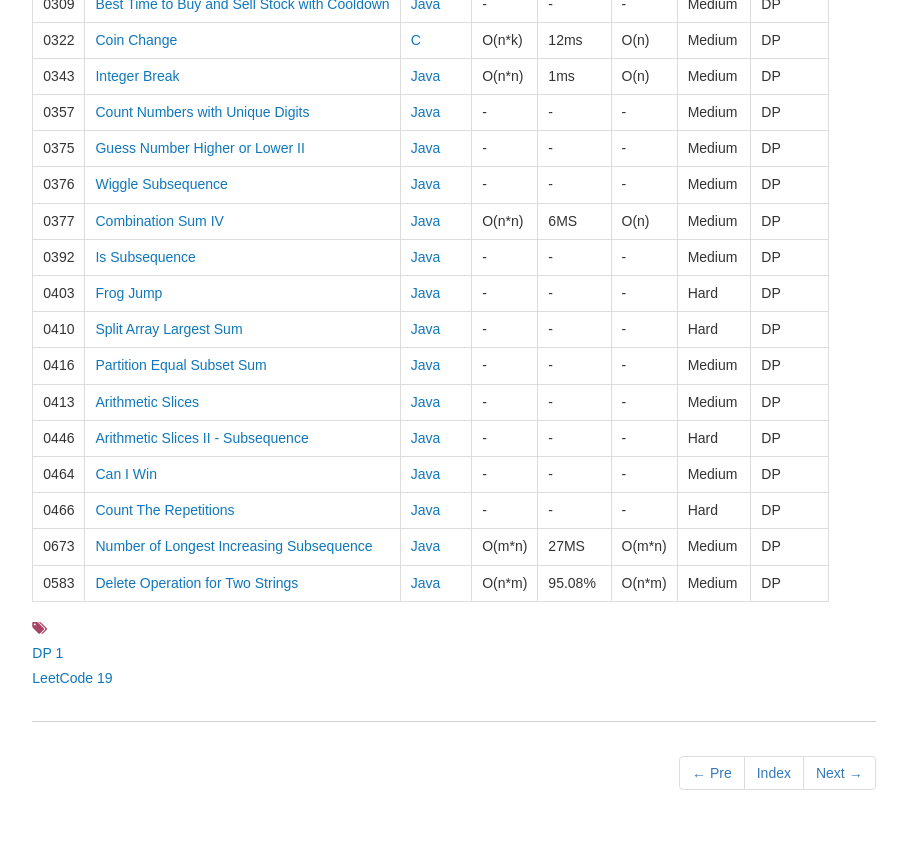
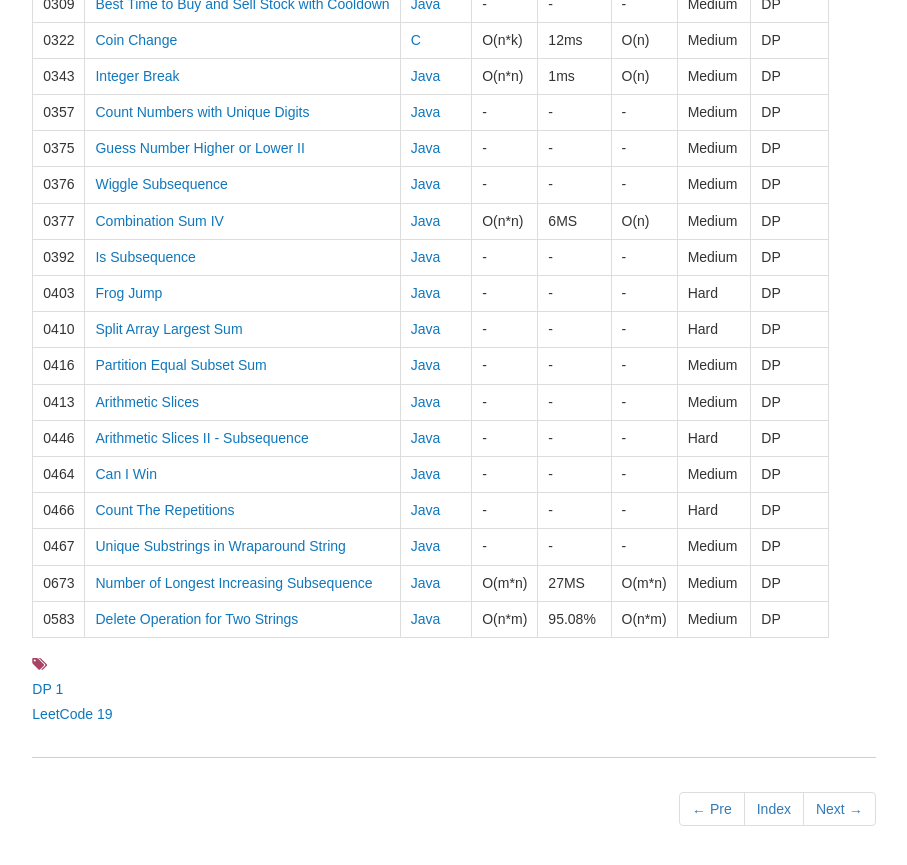
Before and after one commit to dunso/algorithm, a Jekyll site: the page built from docs/_posts/2017-12-03-DP.md, in a window 1280 px wide and 900 px high, scrolled down 928 px. Shown: the top 865 px of the window, without its empty margins (186-1093 px from the left). Built offline with Jekyll 4.4.1, drawn with Linux system fonts in a browser that asks for light colours; nearby versions of some CDN libraries.

Commit message:
Add index of LeetCode0467.java to docs

```diff
--- a/docs/_posts/2017-12-03-DP.md
+++ b/docs/_posts/2017-12-03-DP.md
@@ -47,5 +47,6 @@ icon: file-alt
 |0446|[Arithmetic Slices II - Subsequence](https://leetcode.com/problems/arithmetic-slices-ii-subsequence/)|[Java](https://e.srl/leetcode-446/)|-|-|-|Hard|DP|
 |0464|[Can I Win](https://leetcode.com/problems/can-i-win/)|[Java](https://e.srl/leetcode-464/)|-|-|-|Medium|DP|
 |0466|[Count The Repetitions](https://leetcode.com/problems/count-the-repetitions/)|[Java](https://e.srl/leetcode-466/)|-|-|-|Hard|DP|
+|0467|[Unique Substrings in Wraparound String](https://leetcode.com/problems/unique-substrings-in-wraparound-string/)|[Java](https://e.srl/leetcode-467/)|-|-|-|Medium|DP|
 |0673|[Number of Longest Increasing Subsequence](https://leetcode.com/problems/number-of-longest-increasing-subsequence/) | [Java](https://e.srl/leetcode-673/) | O(m\*n) |27MS| O(m\*n) |Medium|DP|
 |0583|[Delete Operation for Two Strings](https://leetcode.com/problems/delete-operation-for-two-strings)| [Java](https://e.srl/leetcode-58/)  | O(n\*m) |95.08%| O(n\*m)  |  Medium |DP |
```
